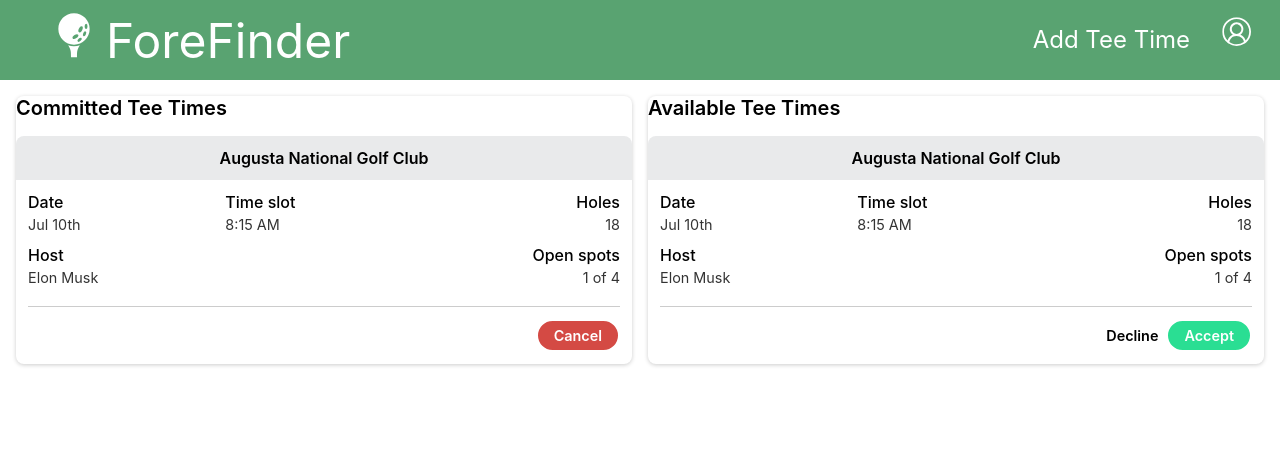
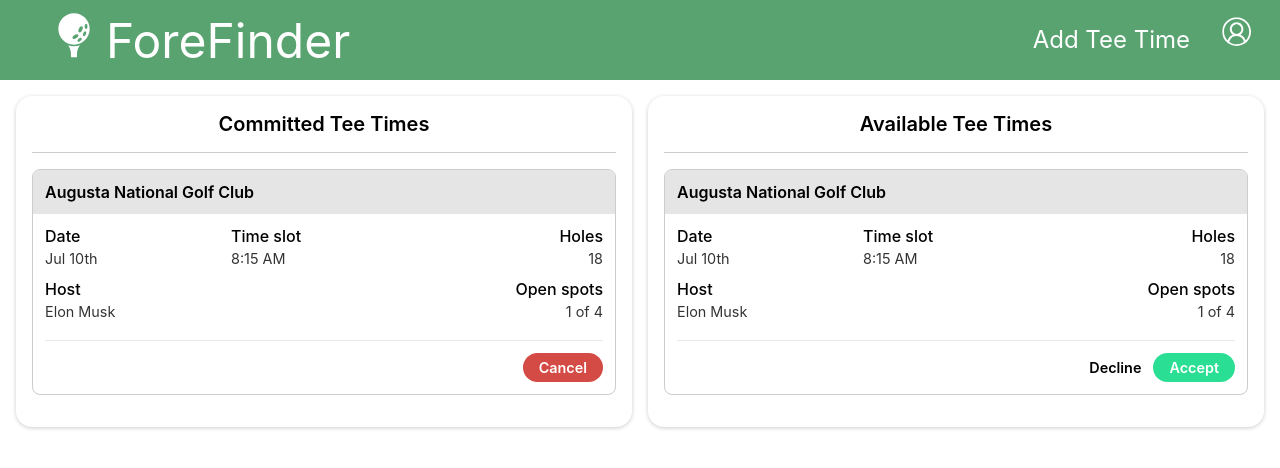
Before and after one commit to foreFinder/fore-finder-fe, a React (Create React App) app: page / in a window 1280 px wide. Shown: the top 468 px of the page. Built offline with nearby package versions, Linux system fonts and the light colour scheme.

Commit message:
Add initial responsive design for tablet view

```diff
--- a/src/components/TeeTime/TeeTime.css
+++ b/src/components/TeeTime/TeeTime.css
@@ -29,7 +29,7 @@
 }
 
 .course-name {
-  background-color: rgb(233, 234, 235);
+  background-color: rgb(0, 0, 0, .1);
   padding: 12px 12px 12px 12px;
   border-top-left-radius: 8px;
   border-top-right-radius: 8px;
@@ -70,14 +70,14 @@
   align-items: center;
   margin: 0 12px;
   padding: 12px 0;
-  border-top: solid 1px rgba(0, 0, 0, .2);
+  border-top: solid 1px rgb(233, 234, 235);
 }
 
 .primary-btn {
   width: fit-content;
   height: fit-content;
   padding: 6px 16px;
-  border: solid 2px;
+  border: unset;
   border-radius: 32px;
   font-size: .9em;
   font-weight: 600;
@@ -85,7 +85,7 @@
 
 .accept {
   background-color: rgb(42, 222, 147);
-  margin-left: 8px;
+  margin-left: 12px;
   color: white;
 }
 
@@ -107,7 +107,12 @@
 
 @media only screen and (min-width: 768px) {
   .tee-time {
-    border-radius: unset;
+    border: solid 1px rgb(0, 0, 0, .2);
+    border-radius: 8px;
     box-shadow: unset;
   }
+
+  .course-name {
+    text-align: left;
+  }
 }
--- a/src/components/TeeTimeContainer/TeeTimeContainer.js
+++ b/src/components/TeeTimeContainer/TeeTimeContainer.js
@@ -8,9 +8,12 @@ const Wrapper = styled.div`
   display: flex;
   flex-direction: column;
   margin-bottom: 24px;
-  border-radius: 8px;
 
   @media only screen and (min-width: 768px) {
+    justify-content: center;
+    align-items: center;
+    padding: 16px 16px 32px 16px;
+    border-radius: 16px;
     box-shadow: 0 1px 4px rgba(0, 0, 0, .2);
   }
 `
@@ -19,6 +22,13 @@ const EventTitle = styled.h2`
   margin-bottom: 16px;
   font-size: 1.25em;
   font-weight: 600;
+
+  @media only screen and (min-width: 768px) {
+    width: 100%;
+    padding-bottom: 16px;
+    border-bottom: solid 1px rgba(0, 0, 0, .2);
+    text-align: center;
+  }
 `
 
 const TeeTimeContainer = ({ title }) => {
```
